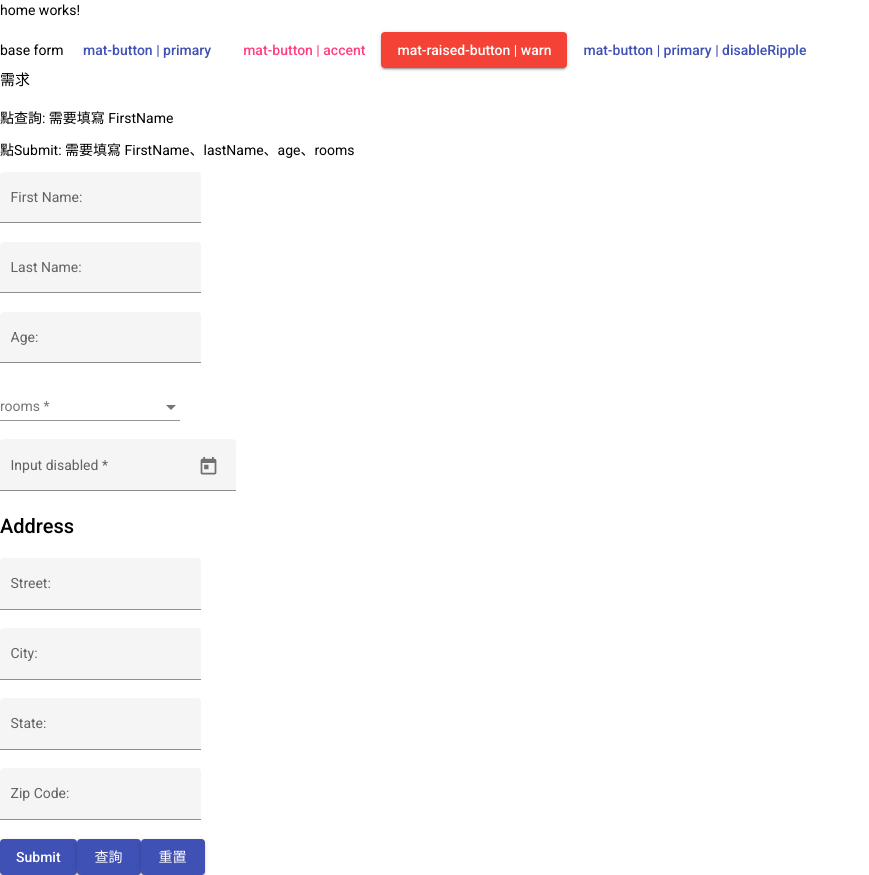
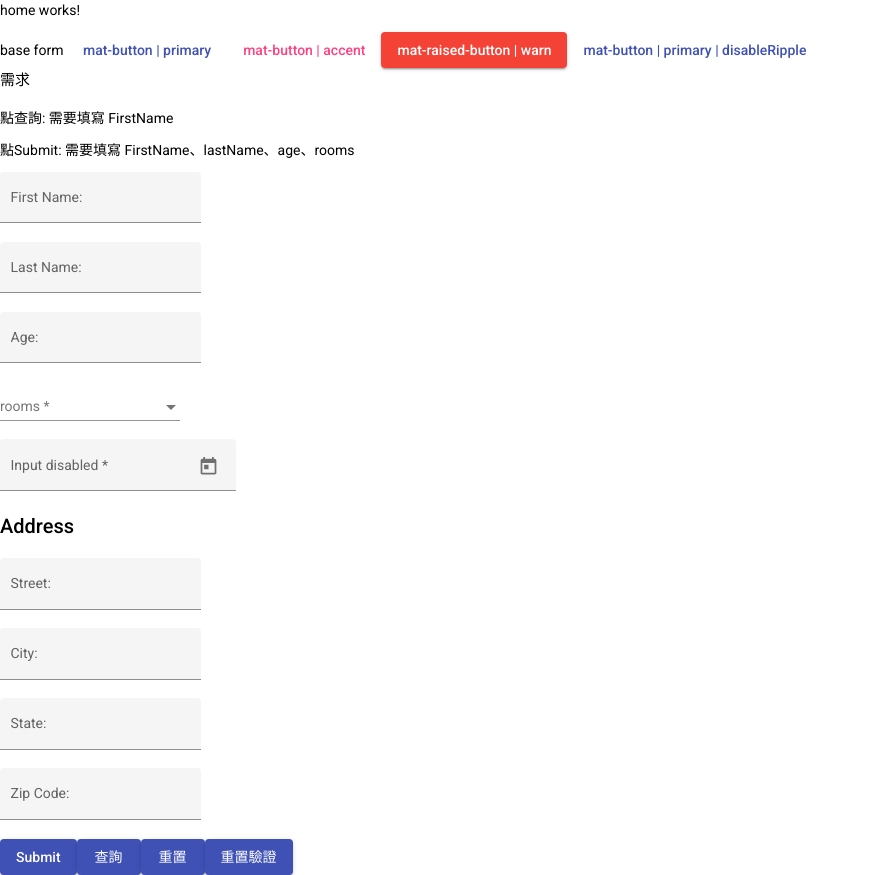
Before and after one commit to bnmghjtyu0/let-api-angular, an Angular app: page /home in a window 1280 px wide. Shown: the whole page, without its empty margins (0-869 px from the left). Built offline with nearby package versions, Linux system fonts and the light colour scheme.

Commit message:
重置某一個欄位的驗證

```diff
--- a/src/app/components/form/form.component.html
+++ b/src/app/components/form/form.component.html
@@ -111,6 +111,9 @@
     </button>
     <button mat-raised-button color="primary" (click)="onSearch()">查詢</button>
     <button mat-raised-button color="primary" (click)="onReset()">重置</button>
+    <button mat-raised-button color="primary" (click)="onResetValidator()">
+      重置驗證
+    </button>
     <!-- <button
       mat-raised-button
       color="primary"
--- a/src/app/components/form/form.component.ts
+++ b/src/app/components/form/form.component.ts
@@ -170,6 +170,11 @@ export class FormComponent implements OnInit {
     };
     this.addValidatorsNested(this.profileForm, validationType);
   }
+  onResetValidator() {
+    console.log('resetValidator');
+    this.profileForm.controls['age'].clearValidators();
+    this.profileForm.controls['age'].updateValueAndValidity();
+  }
   onSubmit() {
     let { firstName, lastName, age, room } = this.profileForm.controls;
     //移除全部的驗證規則
```
